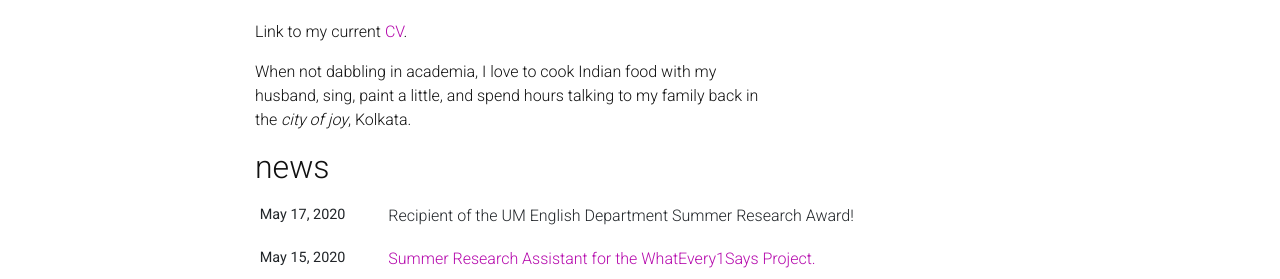
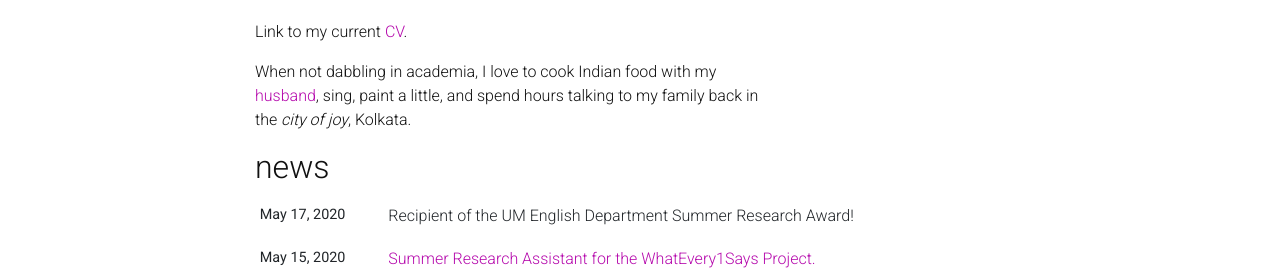
Before and after one commit to sdutta-41/sdutta-41.github.io, a Jekyll site: the page built from _pages/about.md, in a window 1280 px wide and 987 px high. Shown: the part 462-741 px from the top of the window. Built offline with Jekyll 4.4.1, drawn with Linux system fonts in a browser that asks for light colours; nearby versions of some CDN libraries; a style sheet for code colours, icons or effects is not loaded; some of the changed lines change nothing that is shown.

Commit message:
added link to rkd site in homepage

```diff
--- a/_pages/about.md
+++ b/_pages/about.md
@@ -22,7 +22,7 @@ My dissertation titled, *Transcultural Mobilities and Narratives of School Space
 
 Link to my current [CV](assets/pdf/suchidutta_cv_2Feb21.pdf){:target="\_blank"}.
 
-When not dabbling in academia, I love to cook Indian food with my husband, sing, paint a little, and spend hours talking to my family back in the *city of joy*, Kolkata.
+When not dabbling in academia, I love to cook Indian food with my [husband](https://rkdass.github.io), sing, paint a little, and spend hours talking to my family back in the *city of joy*, Kolkata.
 
 <!-- The code is already in, just name your picture `prof_pic.jpg` and put it in the `img/` folder. -->
 
```
